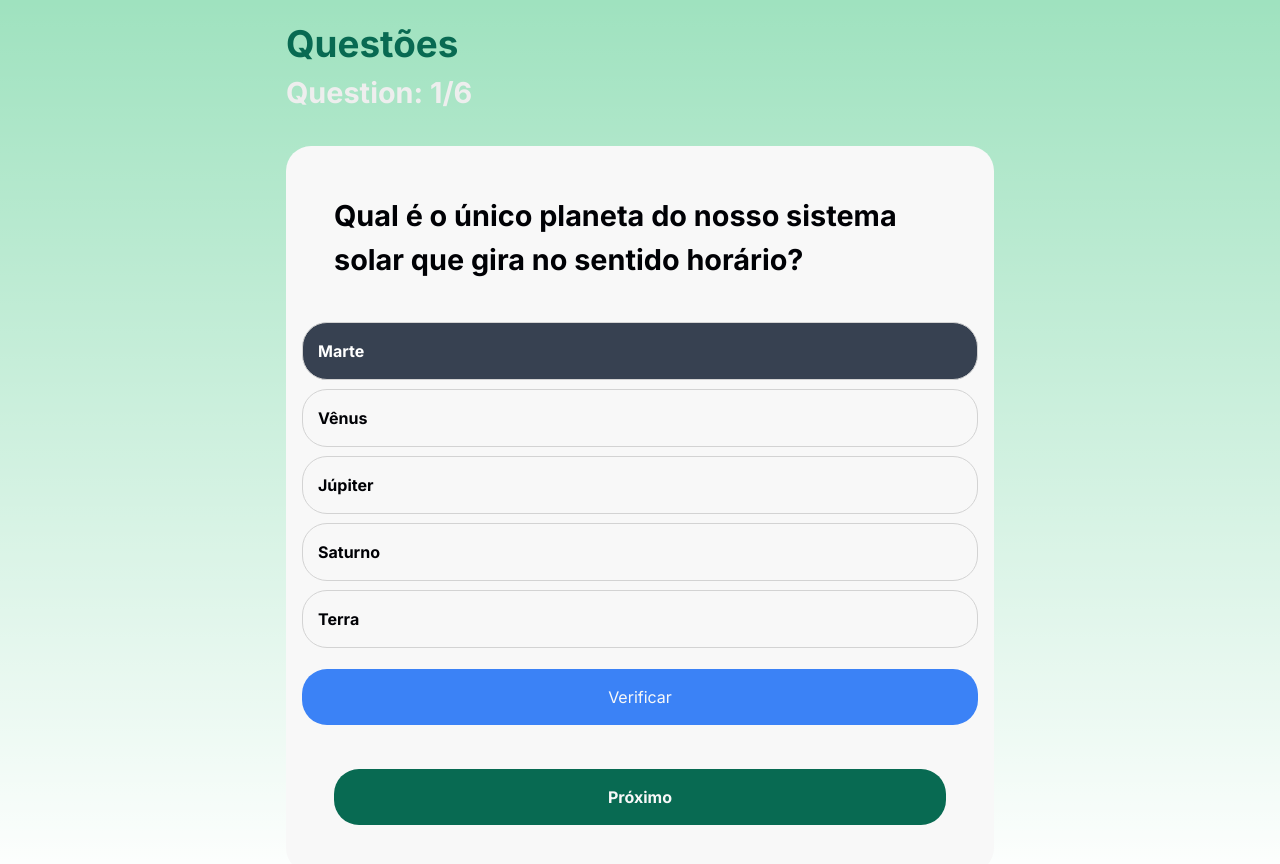
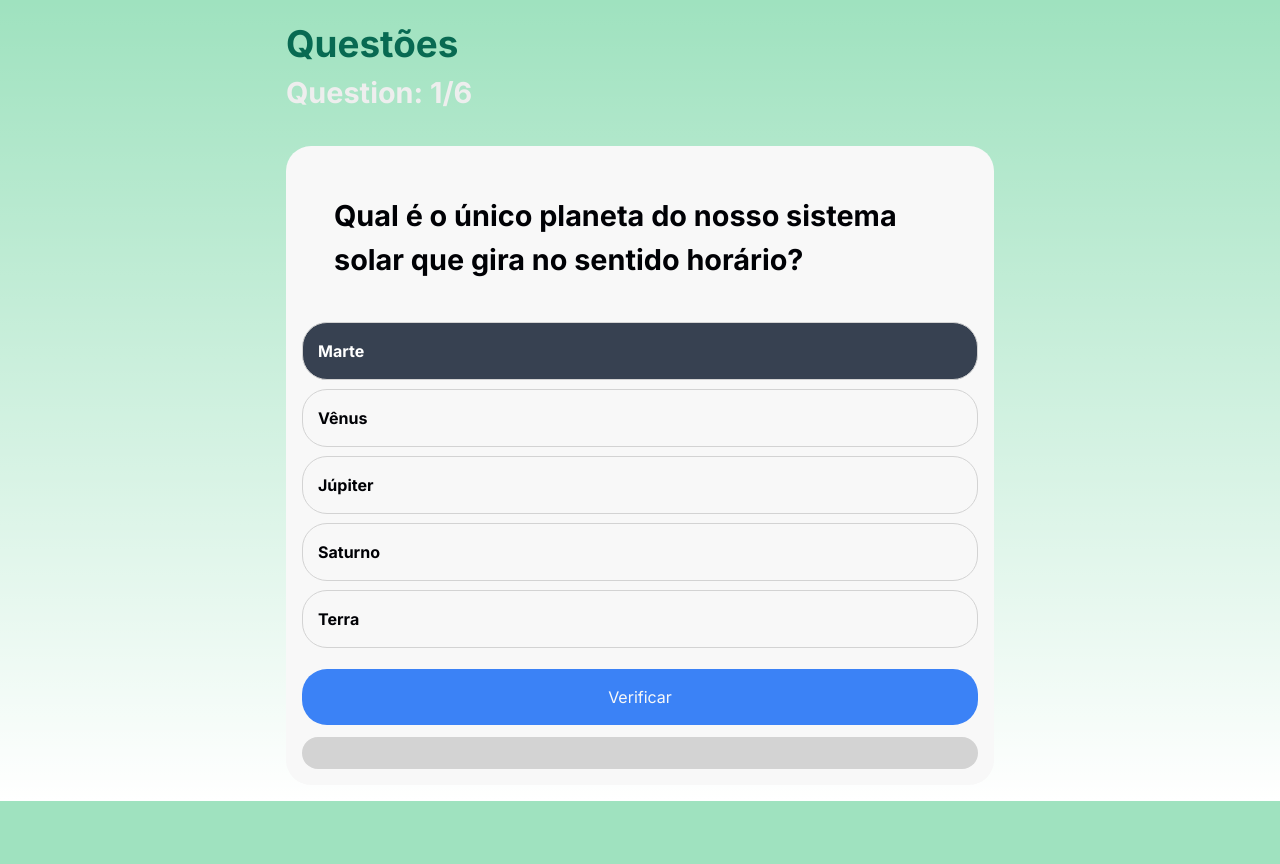
Before and after one commit to JosuelSanches/exatas2024.02, a Next.js app: page /question in a window 1280 px wide. Both pictures are taken after a click on the item "Marte". Shown: the top 864 px of the page. After the commit the page ends 801 px from the top, so only its background shows below. Built offline with nearby package versions, Linux system fonts and the light colour scheme.

Commit message:
Organizando codigo
Organização para melhor leitura.

```diff
--- a/src/app/question/page.tsx
+++ b/src/app/question/page.tsx
@@ -64,7 +64,7 @@ const page = () => {
     )
         if(activeQuestion !== questions.length-1){
             setActiveQuestion((prev) => prev + 1)
-    } else {
+    }   else {
             setActiveQuestion(0)
             setShowResult(true)
     }
@@ -97,19 +97,25 @@ const page = () => {
                                 </li>
                             ))}
                             {
-                            checked ? (
+                                checked ?
+                                (
                                     <div>
                                         <button onClick={onCorrection} className={notGreenOrRed? 'bg-blue-500' : correction? 'bg-green-500':'bg-red-500'} >
                                             Verificar
                                         </button>
+                                        {notGreenOrRed?(
+                                                <button onClick={nextQuestion} disabled className='btn-disabled'></button>
+                                                ):(
                                                     <h3>
                                                         <button onClick={nextQuestion} className='btn'>
                                                             {activeQuestion === (question.length - 1) ? 'Encerrar' : 'Próximo'}
                                                         </button>
                                                     </h3>
+                                                )
+                                        }
                                     </div>
                                 ) : (
-                                <button onClick={nextQuestion} disabled className='btn-disabled'></button>
+                                        <button onClick={onCorrection} disabled className='btn-disabled'></button>
                                 )
                             }
 
```
Lines whose indentation alone changed are shown as unchanged.
